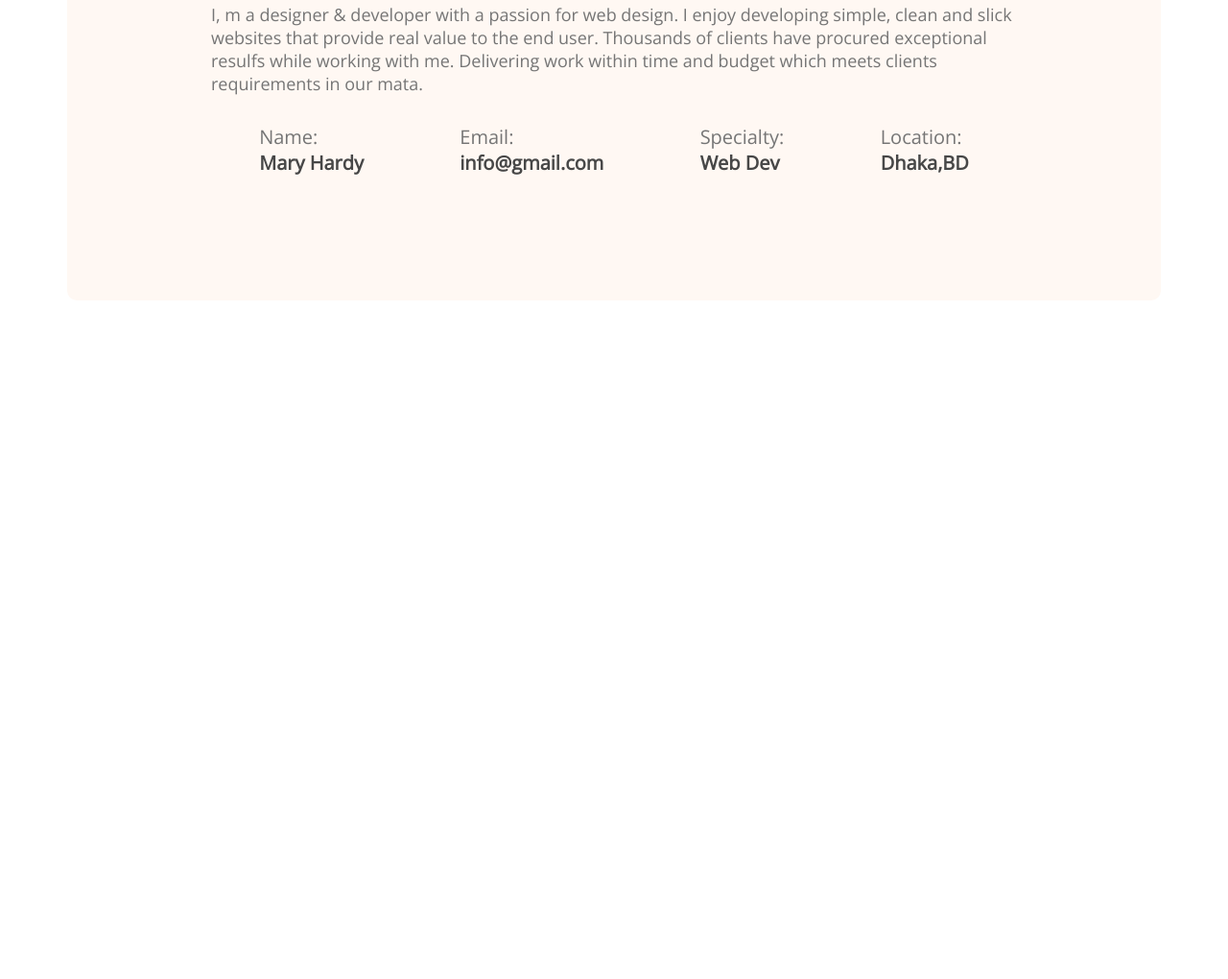
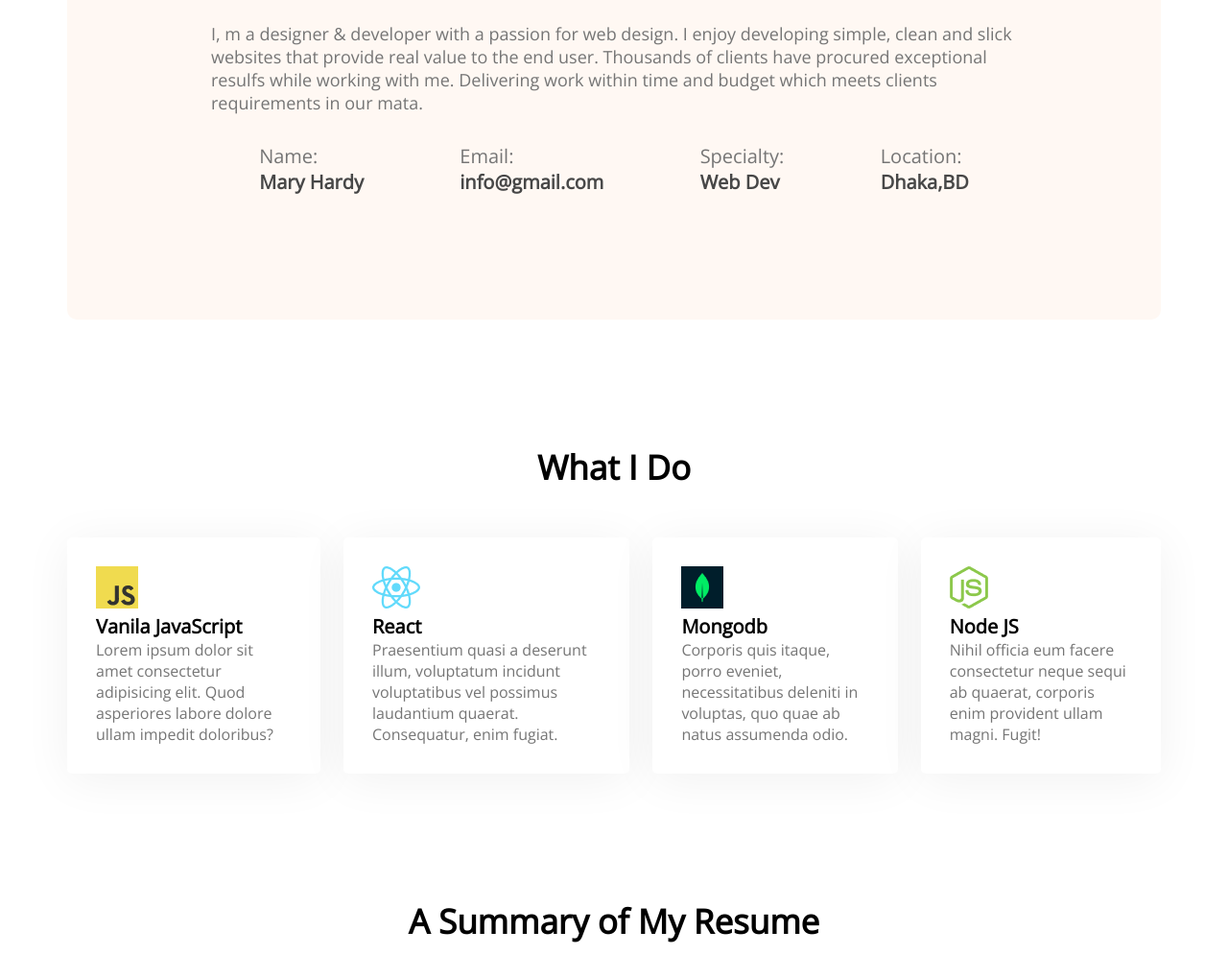
Before and after one commit to merinanaznin/developer-portfolio, a plain HTML site: page index.html in a window 1280 px wide. Shown: the part 1174-2194 px from the top of the page at 96% size. Before the commit the page ends 1487 px from the top, so only its background shows below. Drawn offline with nearby package versions, Linux system fonts and the light colour scheme.

Commit message:
added skills content

```diff
--- a/index.html
+++ b/index.html
@@ -58,6 +58,37 @@
             </div>
 
          </section>
+         <!-- what i do section-->
+         <section class="what-i-do">
+            <h3 class="section-title">What I Do</h3>
+            <!--.skills-container>.skill*4>img+p.skill-title+p.skill-description>lorem15 -->
+          <div class="skills-container">
+            <div class="skill">
+                <img src="images/icons/js.png" alt="">
+                <p class="skill-title">Vanila JavaScript</p>
+                <p class="skill-description">Lorem ipsum dolor sit amet consectetur adipisicing elit. Quod asperiores labore dolore ullam impedit doloribus?</p>
+            </div>
+            <div class="skill">
+                <img src="images/icons/react.png" alt="">
+                <p class="skill-title">React</p>
+                <p class="skill-description">Praesentium quasi a deserunt illum, voluptatum incidunt voluptatibus vel possimus laudantium quaerat. Consequatur, enim fugiat.</p>
+            </div>
+            <div class="skill">
+                <img src="images/icons/mongo.png" alt="">
+                <p class="skill-title">Mongodb</p>
+                <p class="skill-description">Corporis quis itaque, porro eveniet, necessitatibus deleniti in voluptas, quo quae ab natus assumenda odio.</p>
+            </div>
+            <div class="skill">
+                <img src="images/icons/nodejs.png" alt="">
+                <p class="skill-title">Node JS</p>
+                <p class="skill-description">Nihil officia eum facere consectetur neque sequi ab quaerat, corporis enim provident ullam magni. Fugit!</p>
+            </div>
+        </div>
+    </section>
+    <!-- Resume Section-->
+    <section class="resume">
+        <h3 class="section-title">A Summary of My Resume</h3>
+    </section>
     </main>
     <footer>
 
--- a/styles/portfolio.css
+++ b/styles/portfolio.css
@@ -72,10 +72,12 @@ main{
     max-width: 1140px;
     margin: 0 auto;
 }
+section{
+    margin-top: 130px;
+}
 
 /* about section style */
 .about{
-    margin-top: 130px;
     background: #FFF8F3;
     border-radius: 10px;
     padding: 130px 150px;
@@ -85,7 +87,7 @@ main{
     text-align: center;
     font-weight: 700;
     font-size: 35px;
-    margin-bottom: 30px;
+    margin-bottom: 50px;
 
 }
 
@@ -108,3 +110,27 @@ main{
     font-size: 20px;
     color: #474747;
 }
+/* what i do */
+.what-i-do{
+    margin-top: 130px;
+}
+.skills-container{
+    display: flex;
+    gap:24px;
+}
+.skill{
+    background: #FFFFFF;
+    box-shadow: 0px 6px 50px rgba(0, 0, 0, 0.06);
+    border-radius: 5px;
+    padding: 30px;
+
+}
+
+.skill-title{
+    font-weight: 700;
+    font-size: 20px;
+}
+.skill-description{
+    color: #757575;
+}
+/* Resume styles */
```
